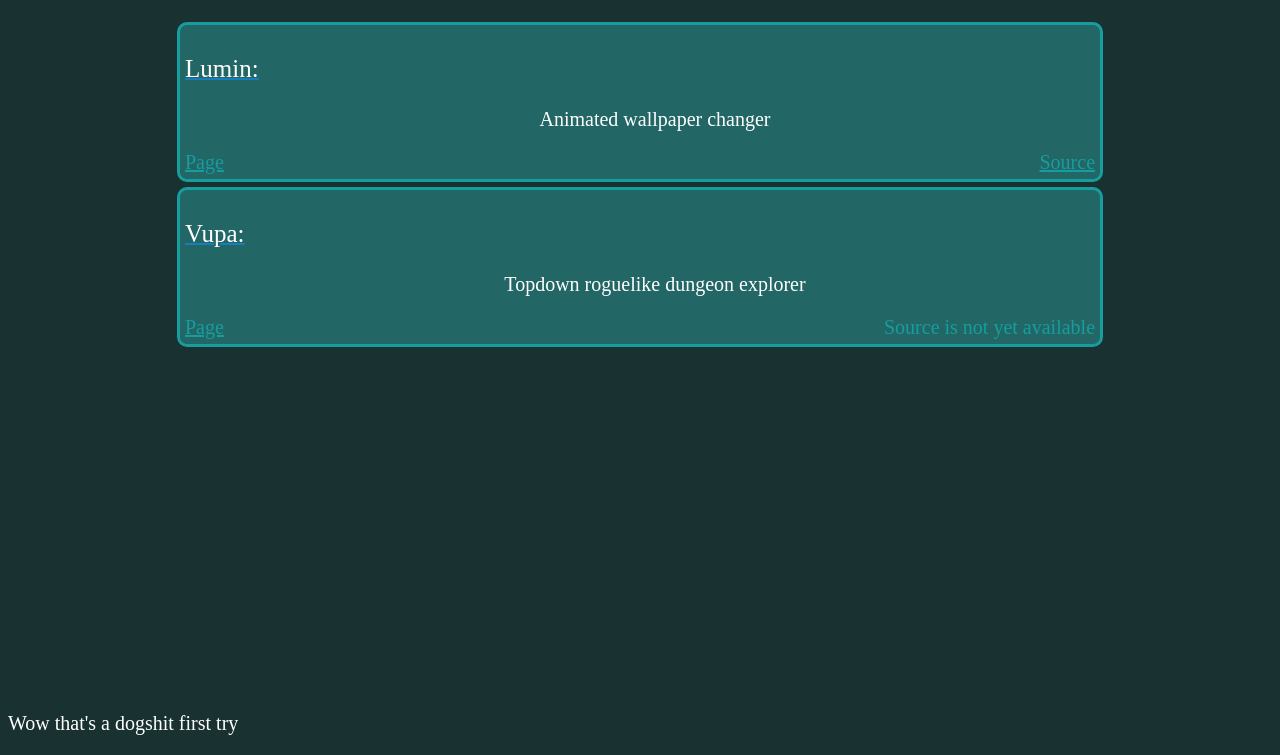
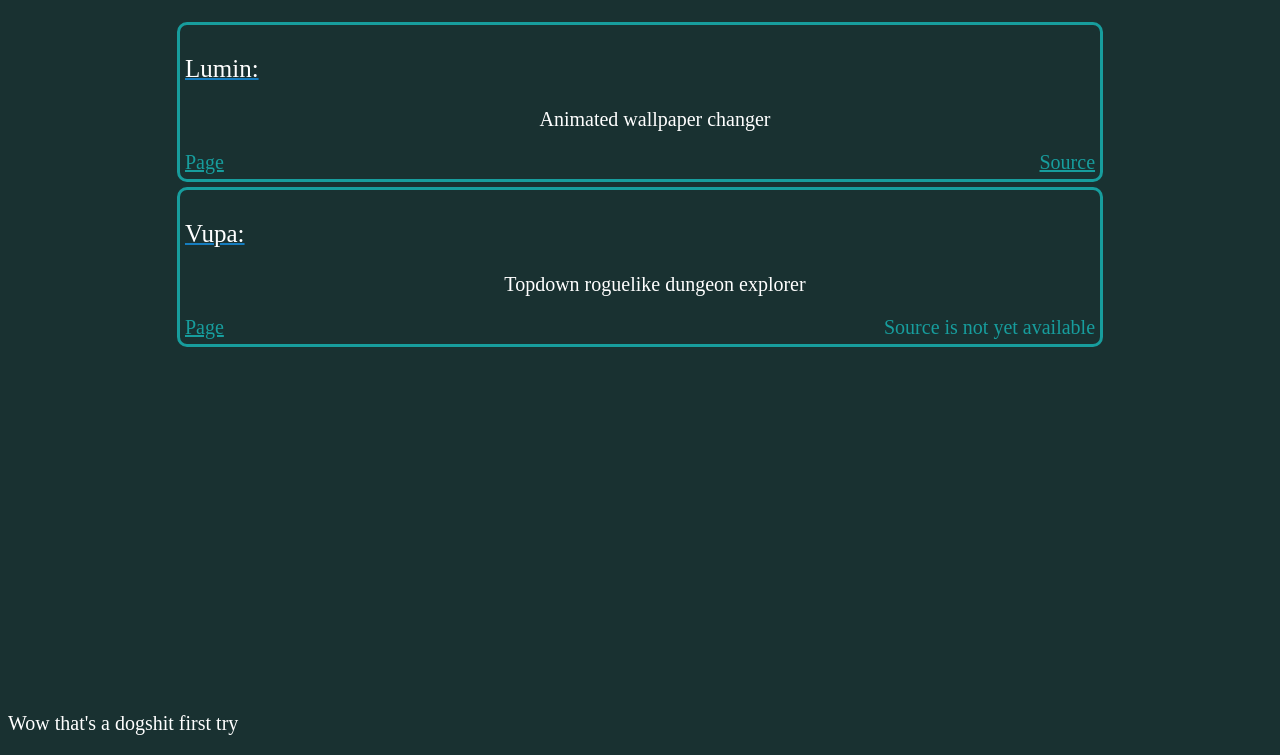
Before and after one commit to Bowarc/bowarc.github.io, a plain HTML site: page index.html in a window 1280 px wide. Shown: the part 45-800 px from the top of the page. Drawn offline with Linux system fonts and the light colour scheme.

Commit message:
Had to update some colors

```diff
--- a/style.css
+++ b/style.css
@@ -55,7 +55,7 @@ body{
   border-color: var(--primary2);
   padding: 5px;
   width: 80%;
-  background-color: var(--primary0);
+  background-color: var(--primary3);
   margin-bottom: 5px;
 
 }
```
